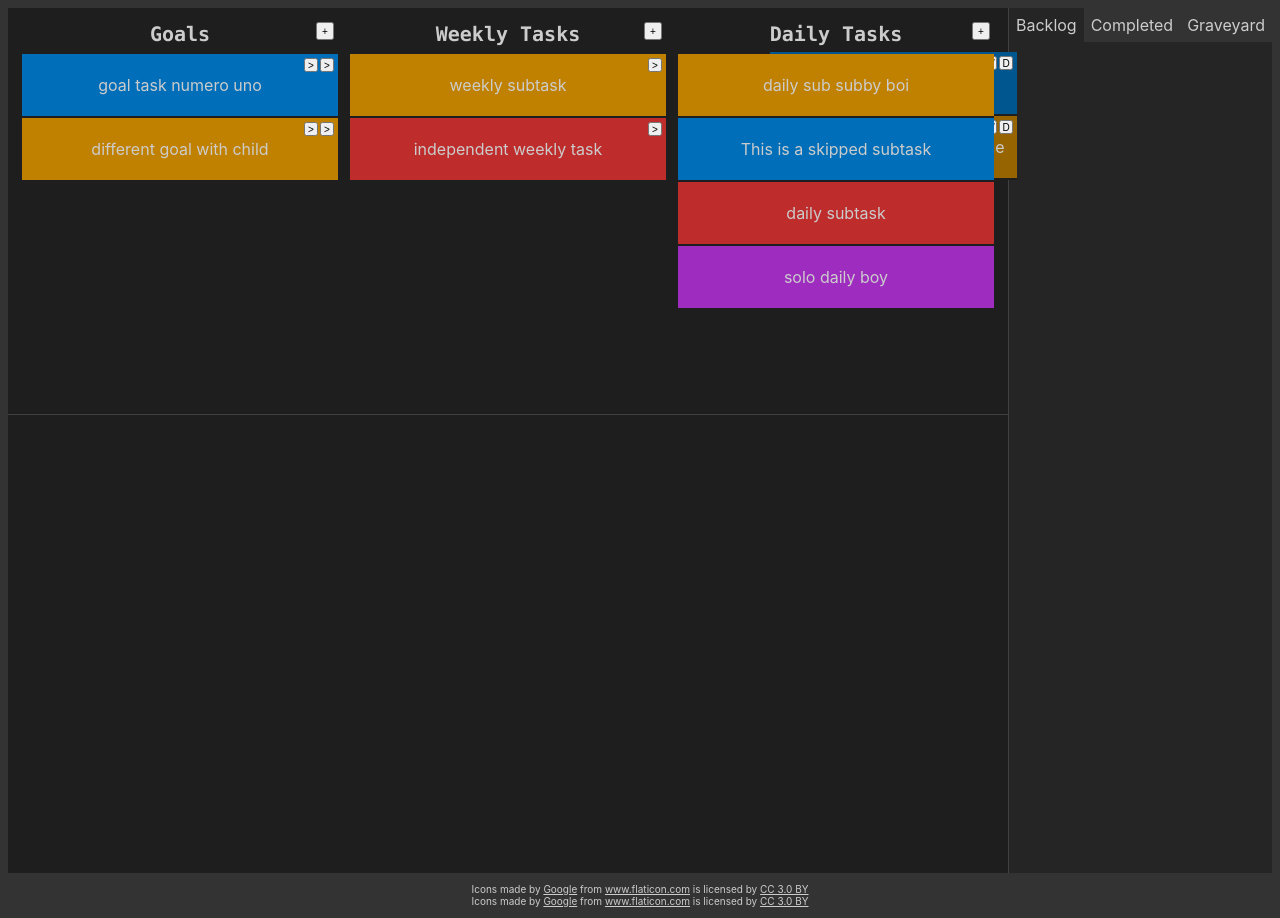
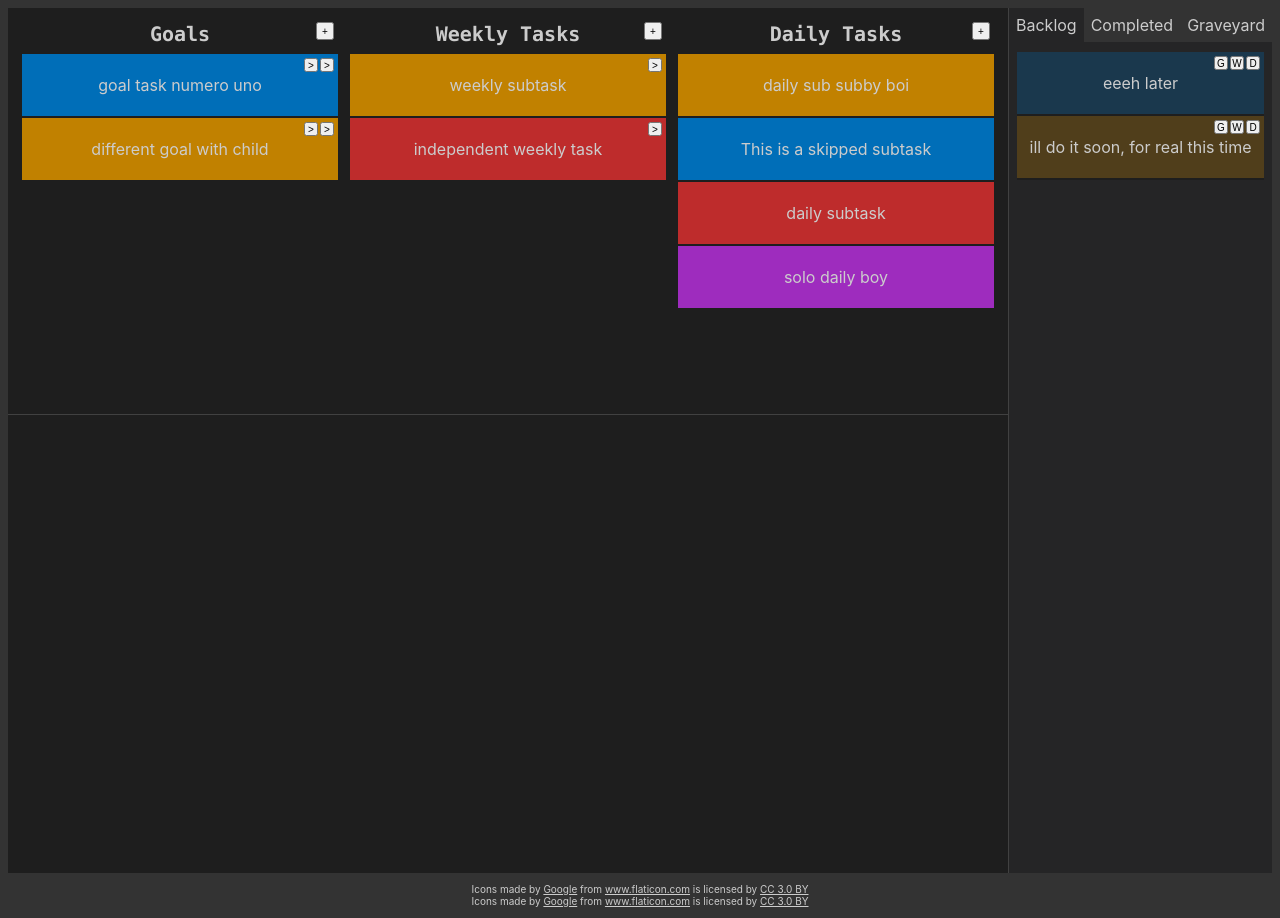
Before and after one commit to AlexJohnKennedy/TrackYourTodos, a React (Create React App) app: page / in a window 1280 px wide. Built offline with nearby package versions, Linux system fonts and the light colour scheme.

Commit message:
tweak colours

```diff
--- a/src/css/Task.css
+++ b/src/css/Task.css
@@ -12,7 +12,7 @@
 }
 
 /* Define an 'entrance' animation for whenever a task is created */
-.task {
+.ActiveTaskSection .task {
     animation-duration: 0.2s;
     animation-name: slidein-left;
 }
--- a/src/reactComponents/Task.js
+++ b/src/reactComponents/Task.js
@@ -58,7 +58,7 @@ export class Task extends Component {
     processColour(hslacol) {
         if (this.props.taskView.category === Category.Deferred) {
             // Deferred tasks should be slightly desaturated, and slightly transparent!
-            return new HSLAColour(hslacol.hue, hslacol.sat, hslacol.light * 0.7, 100);
+            return new HSLAColour(hslacol.hue, hslacol.sat * 0.5, hslacol.light * 0.5, 100);
         }
         else {
             // Lets just darken all colours a tad..
```
